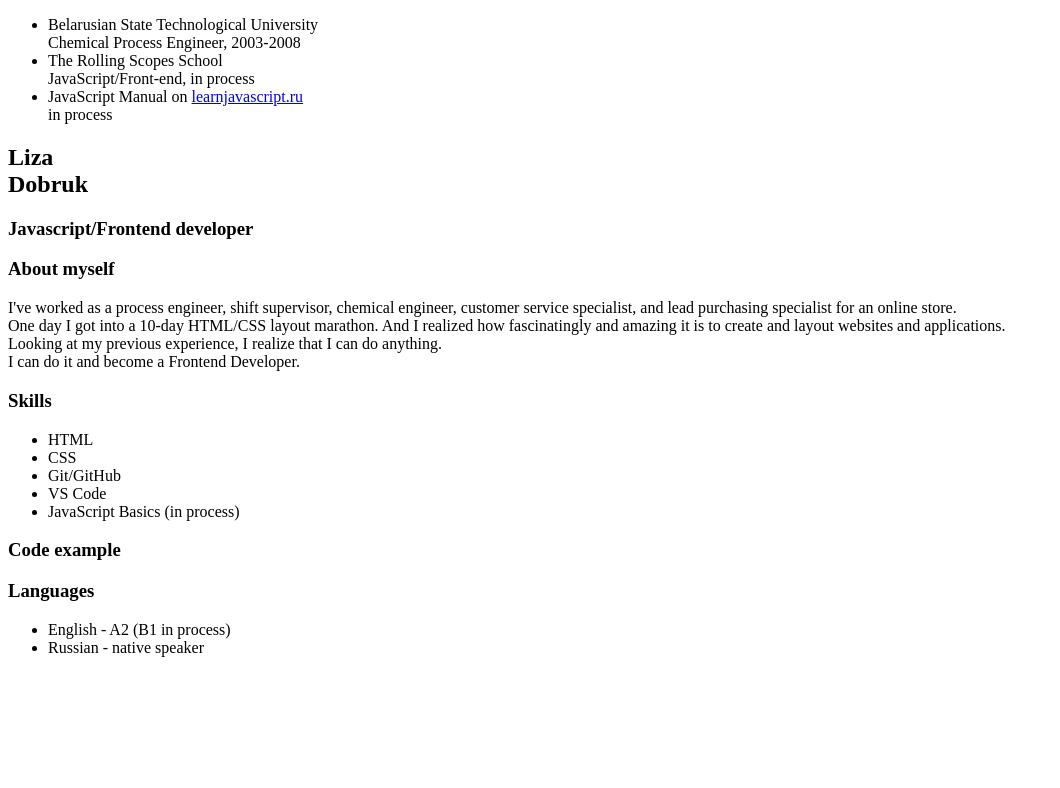
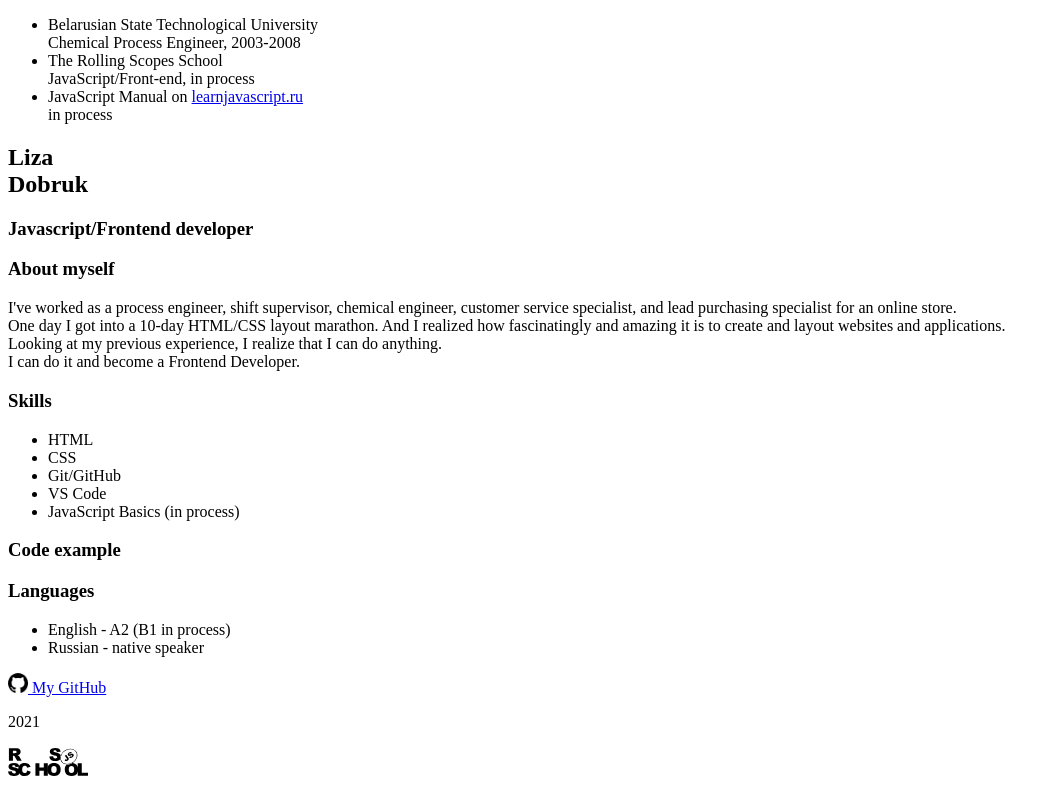
Before and after one commit to LisaDobruk/rsschool-cv, a plain HTML site: page index.html in a window 1280 px wide. Shown: the part 601-1389 px from the top of the page, without its empty margins (0-1060 px from the left). Before the commit the page ends 1274 px from the top, so only its background shows below. Drawn offline with Linux system fonts and the light colour scheme.

Commit message:
feat: add info link rsschool

```diff
--- a/index.html
+++ b/index.html
@@ -80,7 +80,14 @@
   </main>
 
   <footer>
-
+    <a href="https://github.com/LisaDobruk">
+      <img src="./Pictures/Github_black.png" width="20" alt="icon of GitHub">
+      My GitHub
+    </a>
+    <p>2021</p>
+    <a href="https://rs.school/js/">
+      <img src="./Pictures/rs_school_js.svg" width="80" alt="icon RSSchool">
+    </a>
   </footer>
 </body>
 </html>
```
Also changed, not shown: Pictures/Github_black.png (added).
